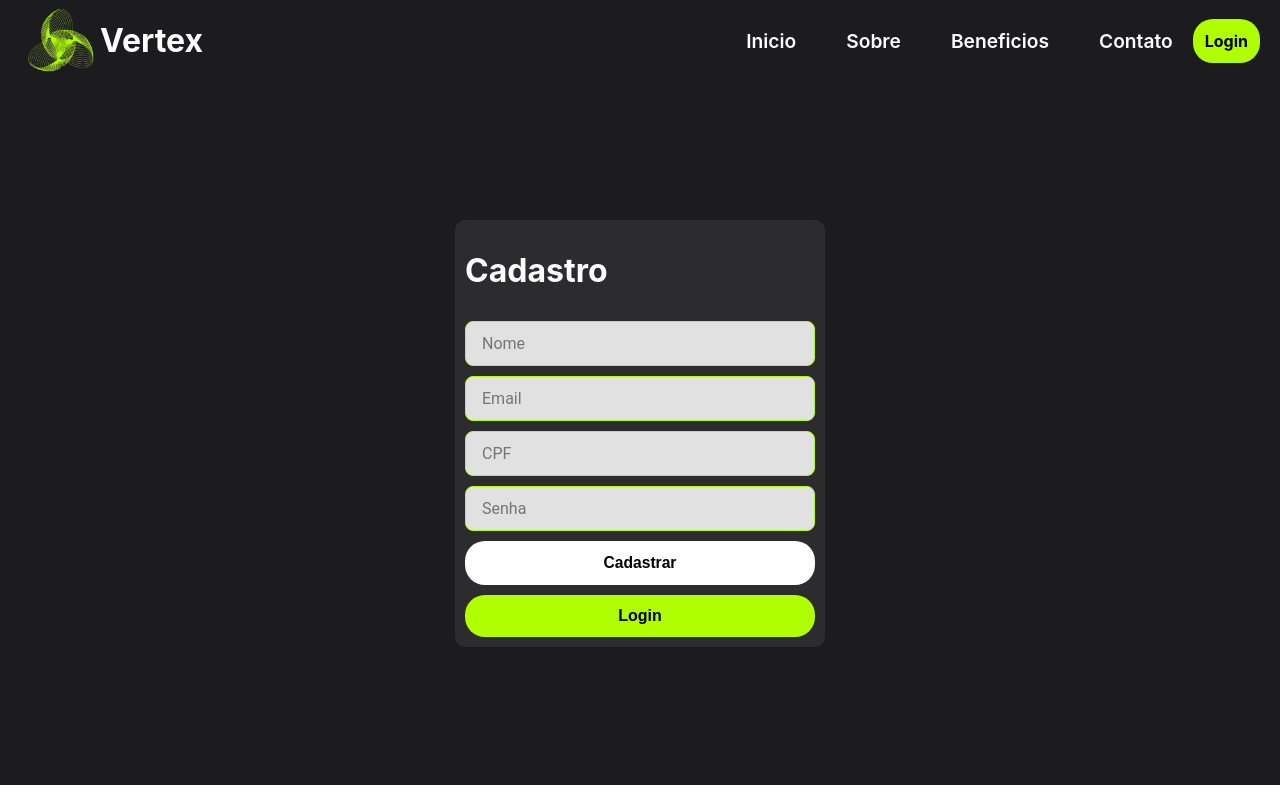
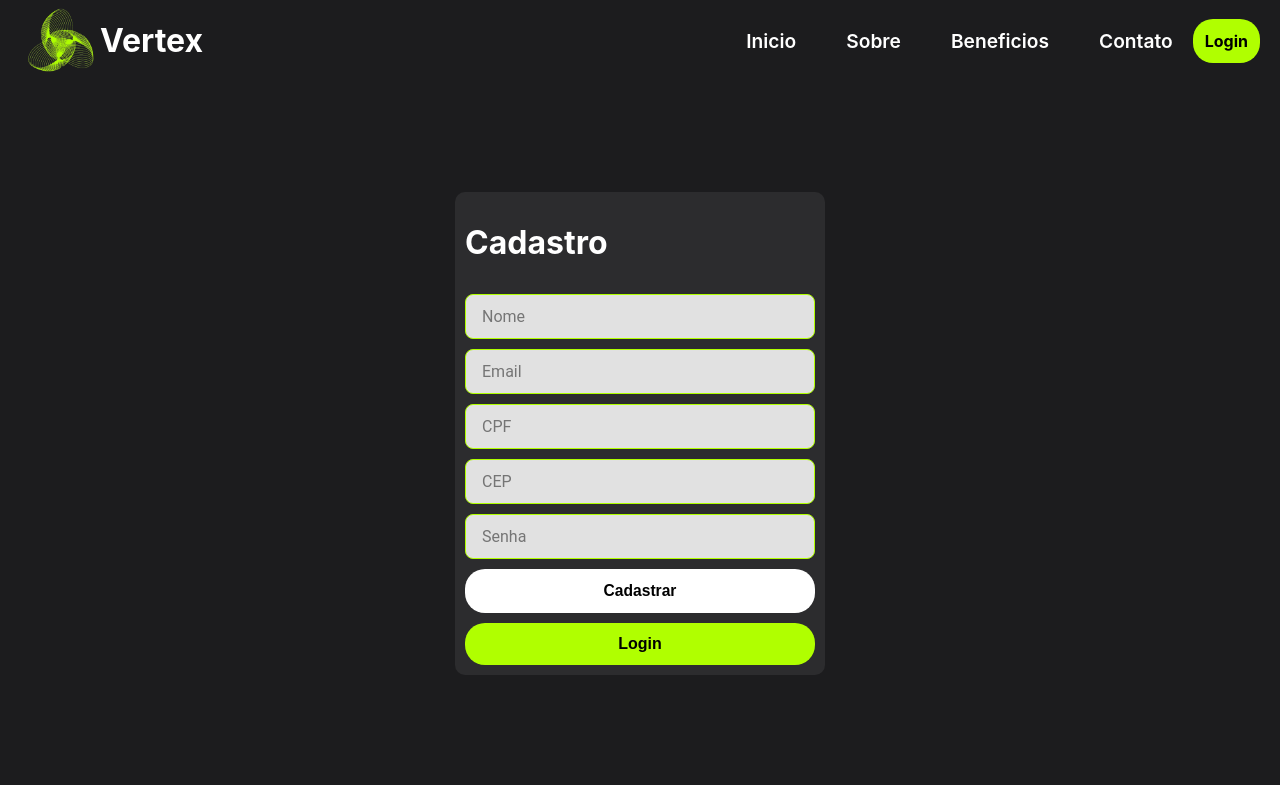
Before and after one commit to GabrielSilva0109/Vertex, a React (Create React App) app: page /login in a window 1280 px wide. Both pictures are taken after a click on the button "Cadastrar". Built offline with nearby package versions, Linux system fonts and the light colour scheme.

Commit message:
Update FormLogin.tsx

```diff
--- a/src/components/Login/FormLogin.tsx
+++ b/src/components/Login/FormLogin.tsx
@@ -159,6 +159,7 @@ const FormCadastro: React.FC<{ onBackToLogin: () => void }> = ({ onBackToLogin }
         name: '',
         email: '',
         cpf: '',
+        cep: '',
         password: '',
     })
 
@@ -210,6 +211,7 @@ const FormCadastro: React.FC<{ onBackToLogin: () => void }> = ({ onBackToLogin }
             <Input placeholder='Nome' type="text" name='name' required value={formData.name} onChange={handleInputChange} />
             <Input placeholder='Email' type="email" name='email' required value={formData.email} onChange={handleInputChange}/>
             <Input placeholder='CPF' type="text" name='cpf' required value={formData.cpf} onChange={handleInputChange}/>
+            <Input placeholder='CEP' type="text" name='cep' required value={formData.cep} onChange={handleInputChange}/>
             <Input placeholder='Senha' type="password" required name='password' value={formData.password} onChange={handleInputChange}/>
             <BtnCadastro onClick={handleCadastroClick}>Cadastrar</BtnCadastro>
             <BtnLogin onClick={onBackToLogin}>Login</BtnLogin>
```
